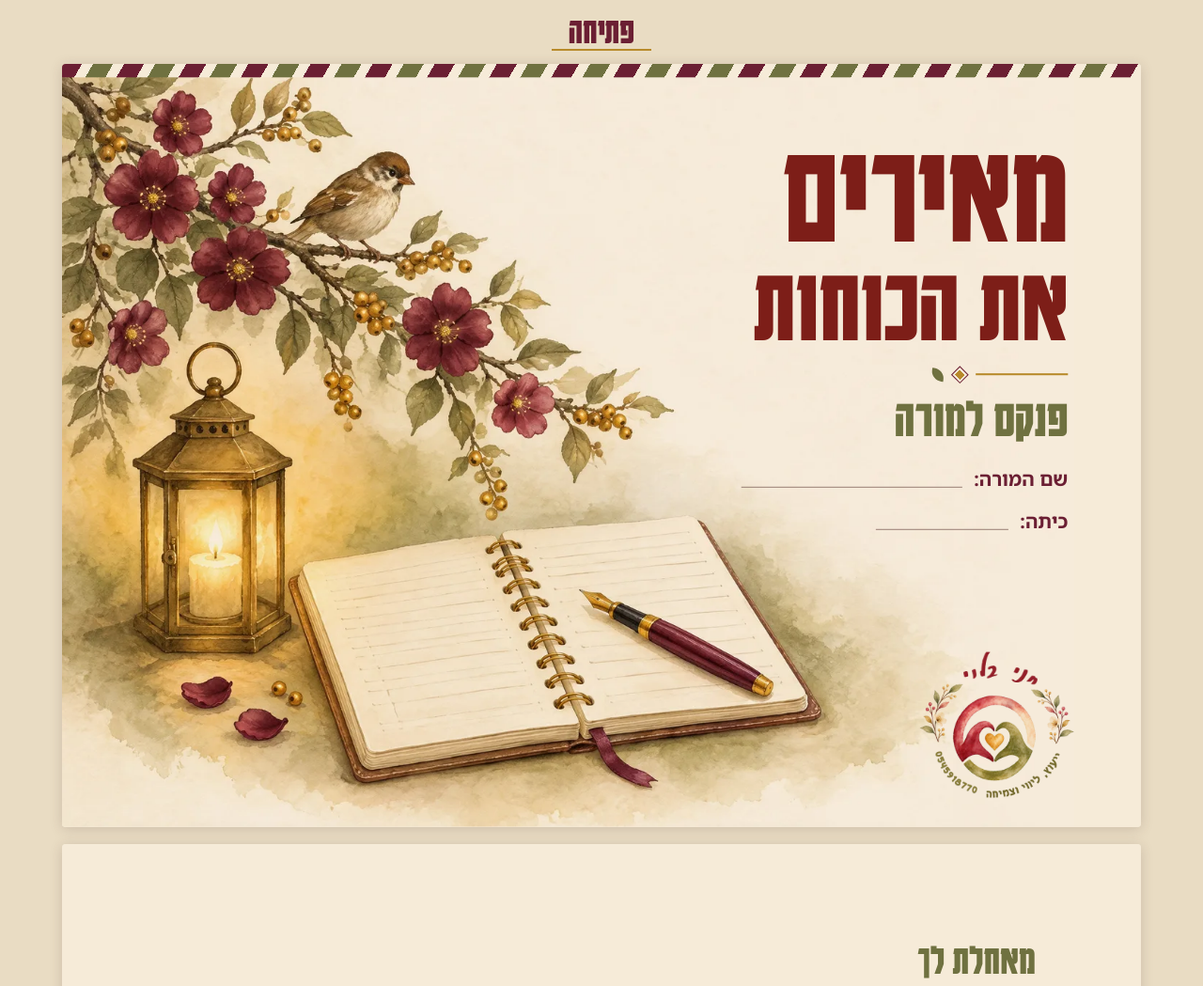
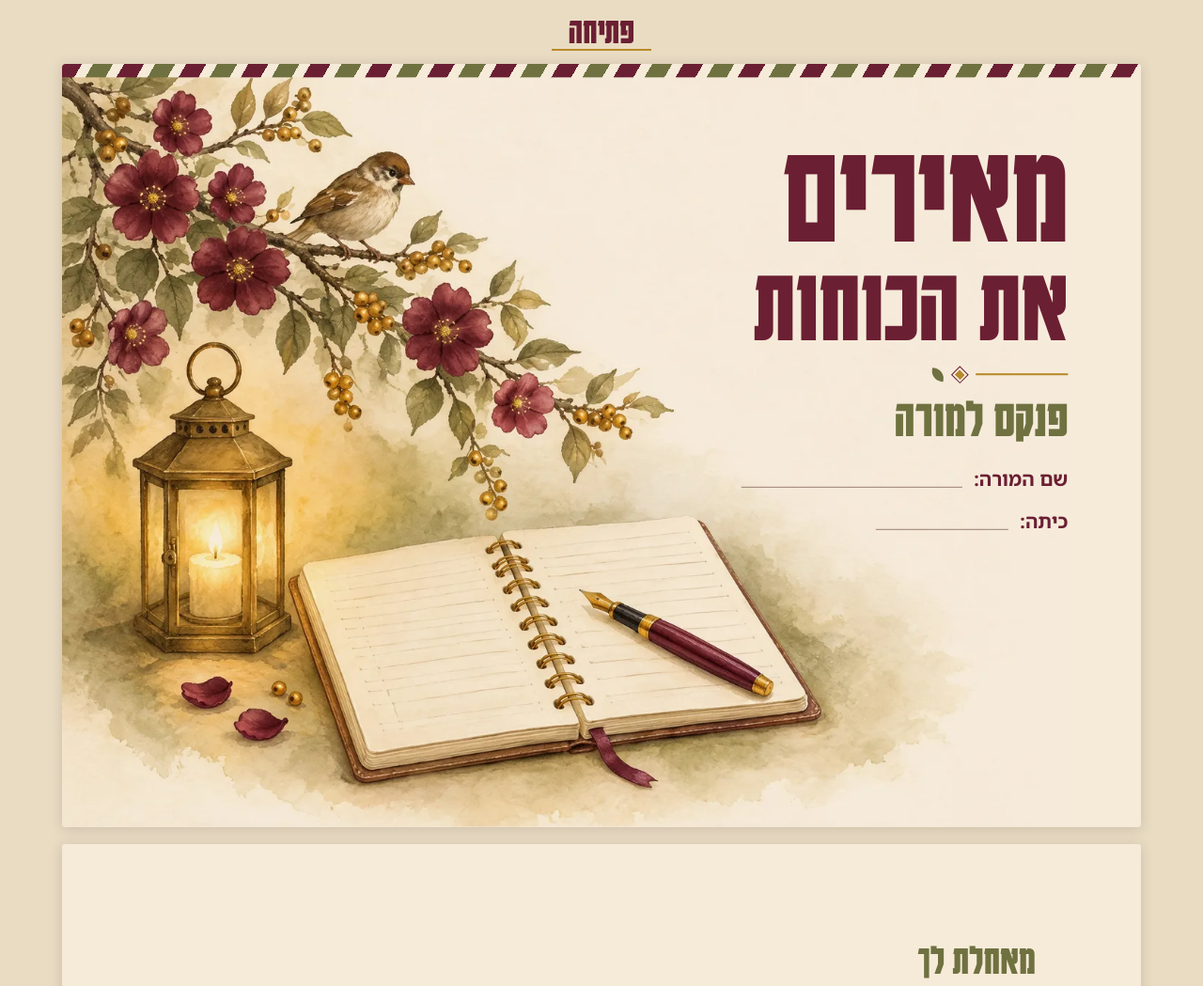
Before and after one commit to hannibloy/pinkas-lamoreMeirim-et-hakochot, a plain HTML site: page index.html in a window 1280 px wide. Shown: the part 260-1309 px from the top of the page at 94% size. Drawn offline with Linux system fonts and the light colour scheme.

Commit message:
Cover title in the heading burgundy; single logo on the site's opening view; refreshed preview image
Co-Authored-By: Claude Fable 5.2 <noreply@anthropic.com>
Claude-Session: https://claude.ai/code/session_01FbYiUTrbYY1Df6WP9zfaYR

```diff
--- a/index.html
+++ b/index.html
@@ -52,6 +52,7 @@ main{max-width:1180px;margin:0 auto;padding:20px 16px 48px}
 .frame{position:relative;width:100%;aspect-ratio:1123/794;overflow:hidden;border-radius:4px;box-shadow:0 2px 14px rgba(74,42,44,.18);background:#f6ebd8}
 .scaler{position:absolute;top:0;right:0;width:1123px;height:794px;transform-origin:top right}
 footer{text-align:center;padding:24px 16px 40px;font-size:14px;color:#595b30}
+@media screen{.print-only{display:none}}
 @page{size:1123px 794px;margin:0}
 @media print{html,body{background:#fff}.bar,nav.toc,.hint,.credit,.ch,footer{display:none!important}main{max-width:none;margin:0;padding:0}.sheet{margin:0;break-after:page;break-inside:avoid}.sheet:last-of-type{break-after:auto}.frame{width:1123px;height:794px;aspect-ratio:auto;border-radius:0;box-shadow:none}.scaler{transform:none!important}*{-webkit-print-color-adjust:exact;print-color-adjust:exact}}
 @media (max-width:600px){.bar h1{font-size:24px} .btn{padding:0 12px;font-size:14px} .ch{font-size:32px}}
@@ -73,7 +74,7 @@ footer{text-align:center;padding:24px 16px 40px;font-size:14px;color:#595b30}
 <img src="img/a8a3c71fea267fa14e63f6dec1b5bc2f.webp" alt="איור בצבעי מים: פנקס פתוח ועט, פנס דולק, ודרור על ענף פורח" style="position: absolute; left: 0; top: 0; width: 1054px; height: 794px">
 <div aria-hidden="true" style="position: absolute; left: 0; right: 0; top: 0; height: 14px; background: repeating-linear-gradient(120deg, #6b1f33 0 18px, #f6ebd8 18px 28px, #6f7140 28px 46px, #f6ebd8 46px 56px)"></div>
 <div style="position: absolute; right: 76px; top: 66px; width: 500px; display: flex; flex-direction: column; align-items: flex-start">
-<h1 style="margin: 0; font-family: 'Karantina','Noto Sans Hebrew',sans-serif; font-weight: 700; color: #7d1e18; line-height: 0.88; white-space: nowrap">
+<h1 style="margin: 0; font-family: 'Karantina','Noto Sans Hebrew',sans-serif; font-weight: 700; color: #6b1f33; line-height: 0.88; white-space: nowrap">
 <span style="display: block; font-size: 150px">מאירים</span>
 <span style="display: block; font-size: 112px; margin-top: 2px">את הכוחות</span>
 </h1>
@@ -94,7 +95,7 @@ footer{text-align:center;padding:24px 16px 40px;font-size:14px;color:#595b30}
 </div>
 </div>
 </div>
-<img src="img/0325bfbca5e617ce3c45b16af20805c5.webp" alt="חני בלוי: ייעוץ, ליווי וצמיחה" style="position: absolute; right: 70px; bottom: 30px; width: 160px; height: 152px">
+<img class="print-only" src="img/0325bfbca5e617ce3c45b16af20805c5.webp" alt="חני בלוי: ייעוץ, ליווי וצמיחה" style="position: absolute; right: 70px; bottom: 30px; width: 160px; height: 152px">
 </div></div></div></section><section class="sheet" id="pg1" aria-label="פתיחה אישית"><div class="frame"><div class="scaler"><div dir="rtl" style="direction: rtl; position: relative; width: 1123px; height: 794px; box-sizing: border-box; background: #f6ebd8; color: #4a2a2c; font-family: 'Noto Sans Hebrew','Rubik',sans-serif; overflow: hidden">
 <img src="img/b7ec17ec30d6bbbf7b0265966126eb94.webp" alt="" aria-hidden="true" style="position: absolute; left: 44px; bottom: 110px; width: 420px; height: 280px">
 <div style="position: absolute; right: 110px; top: 96px; width: 560px">
```
Also changed, not shown: meirim-et-hakochot-site/index.html (+3 -2 lines), meirim-et-hakochot-site/og.jpg, og.jpg, 2 other files.
